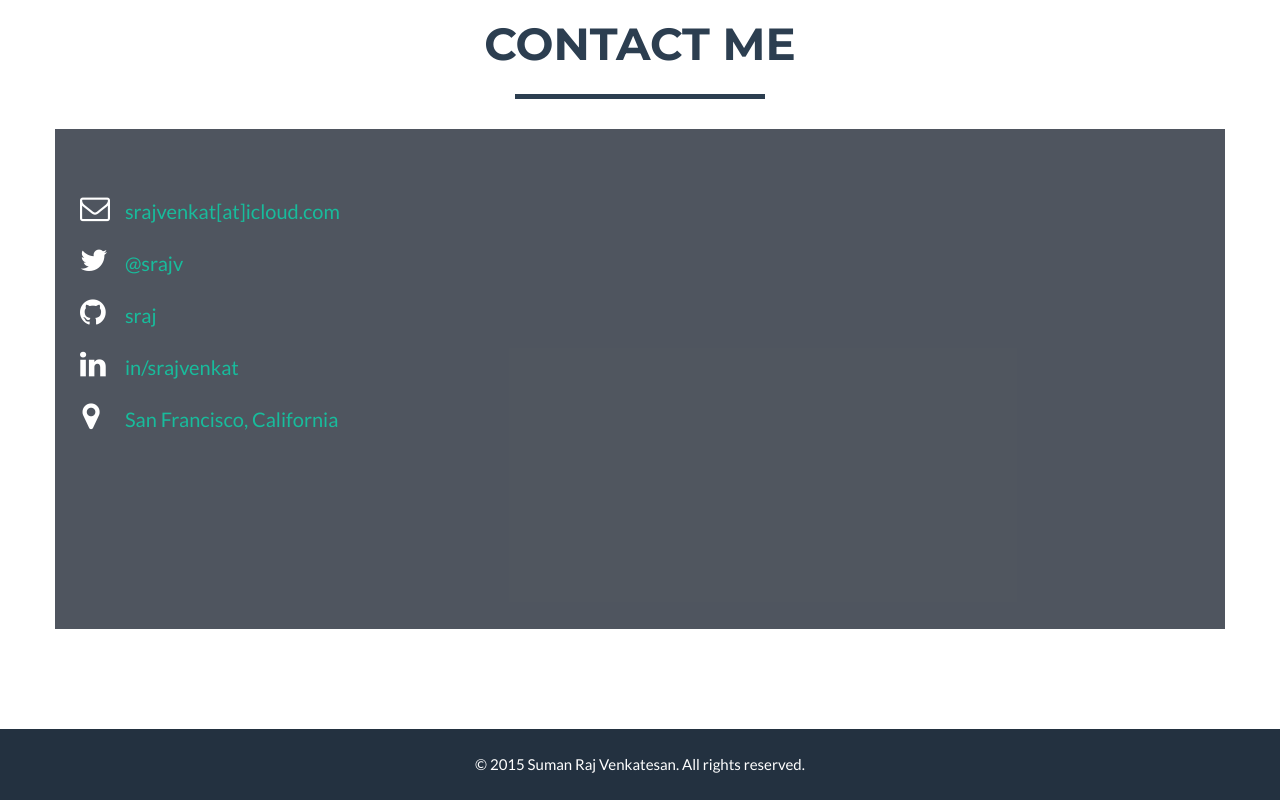
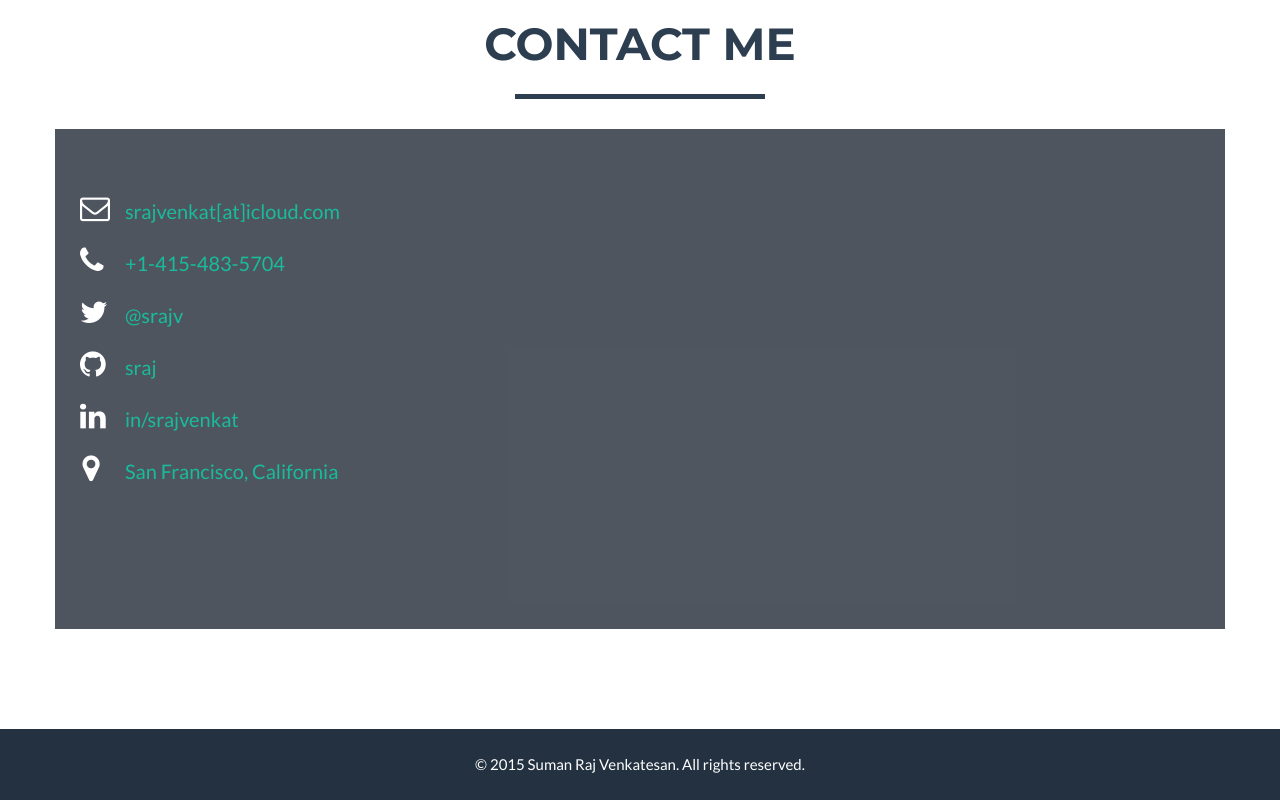
Before and after one commit to sraj/sraj.github.io, a plain HTML site: page index.html in a window 1280 px wide. Shown: the part 1939-2739 px from the top of the page. Drawn offline with nearby package versions, Linux system fonts and the light colour scheme; some packages are replaced by stand-ins of ours.

Commit message:
updated contact no.

```diff
--- a/index.html
+++ b/index.html
@@ -190,9 +190,9 @@
                     <li><i class="fa fa-envelope-o fa-2x"></i>
                         <p><a href="mailto:srajvenkat@icloud.com">srajvenkat[at]icloud.com</a></p>
                     </li>
-                    <!--li><i class="fa fa-phone fa-2x"></i>
-                        <p><a href="mailto:+1415XXXXXXX">+1-XXX-XXX-XXXX</a></p>
-                    </li-->
+                    <li><i class="fa fa-phone fa-2x"></i>
+                        <p><a href="mailto:+14154835704">+1-415-483-5704</a></p>
+                    </li>
                     <li><i class="fa fa-twitter fa-2x"></i>
                         <p><a href="http://twitter.com/srajv" target="_blank">@srajv</a>
                         </p>
```
